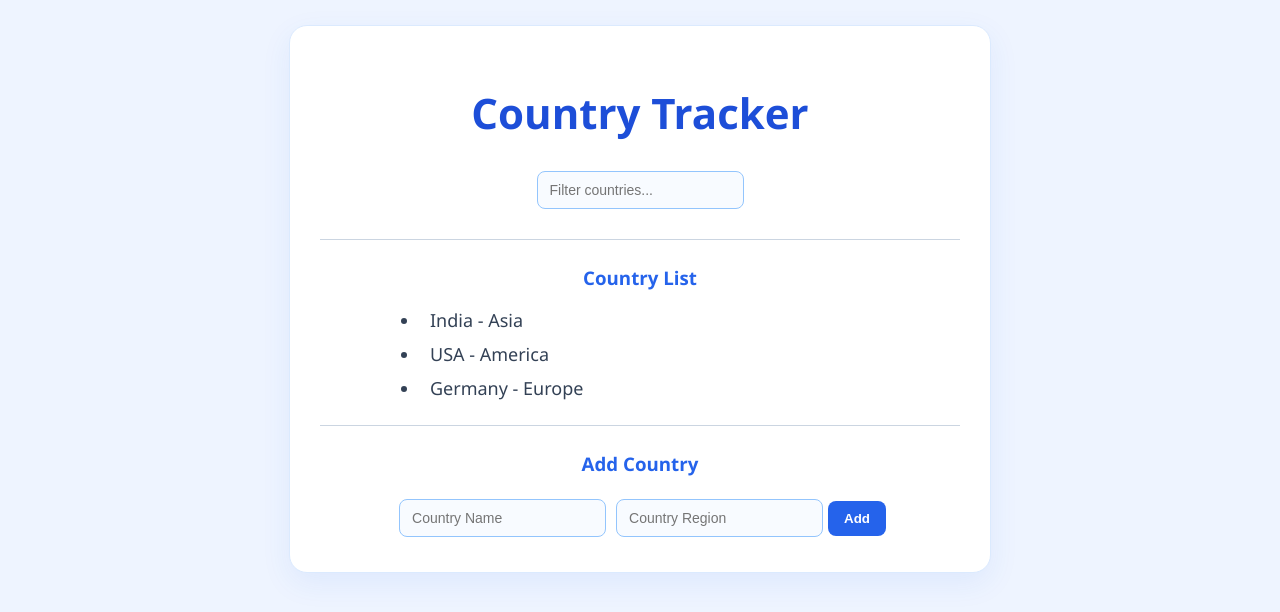
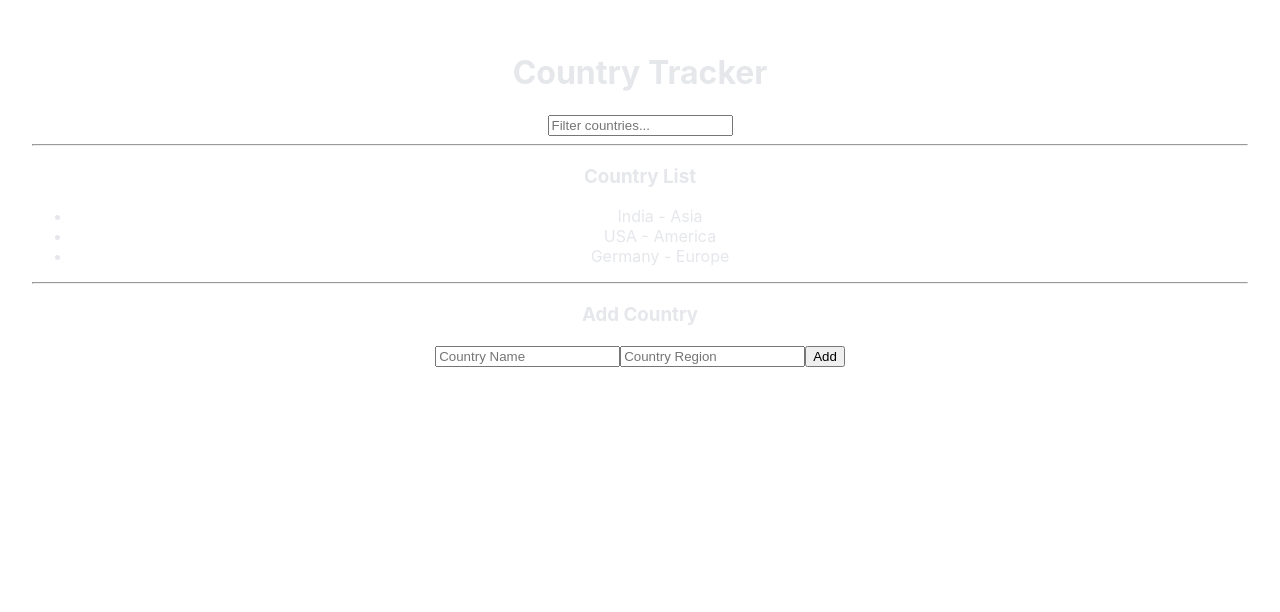
Before and after one commit to Vaibhav-S-Gowda/Web-Development-Experiments, a React (Create React App) app in the folder Unit 3/core-react/: page / in a window 1280 px wide. Shown: the top 612 px of the page. Built offline with nearby package versions, Linux system fonts and the light colour scheme.

Commit message:
made some minor changes

```diff
--- a/Unit 3/core-react/src/Event_App.css
+++ b/Unit 3/core-react/src/Event_App.css
@@ -1,108 +1,99 @@
-/* Page Layout */
+/* Global Reset + Typography */
 body {
-    margin: 0;
-    padding: 0;
-    display: flex;
-    justify-content: center;
-    align-items: flex-start;
+  margin: 0;
+  font-family: "Inter", -apple-system, BlinkMacSystemFont, "Segoe UI", Roboto, sans-serif;
+  /* background: linear-gradient(135deg, #eb0303, #ff6b02) no-repeat; */
+  color: azure;
+  background-size: cover;
+  height: max-content;
+  color: #e5e7eb;
 
-    background: #eef4ff;
-
-    font-family: 'Segoe UI', Tahoma, Geneva, Verdana, sans-serif;
-    color: #1e293b;
+  -webkit-font-smoothing: antialiased;
 }
 
-/* Main Card */
+/* Main App Container */
 .App {
-    width: 50vw;
-    margin-top: 25px;
-    margin-bottom: 25px;
-
-    background: #ffffff;
-
-    padding: 30px;
-    border-radius: 18px;
-
-    border: 1px solid #dbeafe;
-
-    box-shadow: 0 10px 30px rgba(37, 99, 235, 0.08);
-
-    text-align: center;
+  text-align: center;
+  padding: 2rem;
 }
 
-/* Main Heading */
-h1 {
-    color: #1d4ed8;
-    font-size: 42px;
-    margin-bottom: 25px;
+/* Logo Styling */
+.App-logo {
+  height: 120px;
+  transition: transform 0.4s ease, filter 0.4s ease;
+  filter: drop-shadow(0 8px 20px rgba(0, 0, 0, 0.3));
 }
 
-/* Section Headings */
-h3 {
-    color: #2563eb;
-    margin-bottom: 18px;
+.App-logo:hover {
+  transform: scale(1.05) rotate(5deg);
+  filter: drop-shadow(0 12px 30px rgba(0, 0, 0, 0.5));
 }
 
-/* Horizontal Line */
-hr {
-    border: none;
-    height: 1px;
-    background: #cbd5e1;
-    margin: 25px 0;
+/* Controlled Animation */
+@media (prefers-reduced-motion: no-preference) {
+  .App-logo {
+    animation: App-logo-spin infinite 25s linear;
+  }
 }
 
-/* Inputs */
-input {
-    padding: 10px 12px;
-    margin: 5px;
+/* Header Section */
+.App-header {
+  background: rgba(31, 41, 55, 0.7);
+  backdrop-filter: blur(12px);
+  border-radius: 16px;
+  padding: 3rem 2rem;
+  margin: auto;
+  max-width: 900px;
+  min-height: 80vh;
 
-    border: 1px solid #93c5fd;
-    border-radius: 8px;
+  display: flex;
+  flex-direction: column;
+  align-items: center;
+  justify-content: center;
 
-    outline: none;
-
-    font-size: 14px;
-
-    background: #f8fbff;
+  box-shadow: 0 10px 40px rgba(0, 0, 0, 0.4);
 }
 
-input:focus {
-    border-color: #2563eb;
-    box-shadow: 0 0 5px rgba(37, 99, 235, 0.2);
+/* Headline Text */
+.App-header h1 {
+  font-size: 2.5rem;
+  font-weight: 600;
+  margin-bottom: 1rem;
+  letter-spacing: -0.5px;
 }
 
-/* Button */
-button {
-    padding: 10px 16px;
-
-    border: none;
-    border-radius: 8px;
-
-    background: #2563eb;
-    color: white;
-
-    cursor: pointer;
-
-    font-weight: 600;
-
-    transition: 0.2s ease;
+/* Supporting Text */
+.App-header p {
+  font-size: 1.1rem;
+  color: #9ca3af;
+  max-width: 600px;
+  line-height: 1.6;
 }
 
-button:hover {
-    background: #1d4ed8;
+/* Links / Buttons */
+.App-link {
+  margin-top: 1.5rem;
+  display: inline-block;
+  padding: 0.7rem 1.4rem;
+  border-radius: 8px;
+  background: linear-gradient(135deg, #3b82f6, #6366f1);
+  color: white;
+  font-weight: 500;
+  text-decoration: none;
+  transition: all 0.3s ease;
 }
 
-/* Country List */
-ul {
-    list-style-position: outside;
-    padding: 0;
-    padding-left: 100px;
+.App-link:hover {
+  transform: translateY(-2px);
+  box-shadow: 0 6px 20px rgba(99, 102, 241, 0.4);
 }
 
-li {
-    margin: 10px 0;
-    font-size: 18px;
-    color: #334155;
-    text-align: start;
-    padding-left: 10px;
+/* Animation Keyframes */
+@keyframes App-logo-spin {
+  from {
+    transform: rotate(0deg);
+  }
+  to {
+    transform: rotate(360deg);
+  }
 }
```
